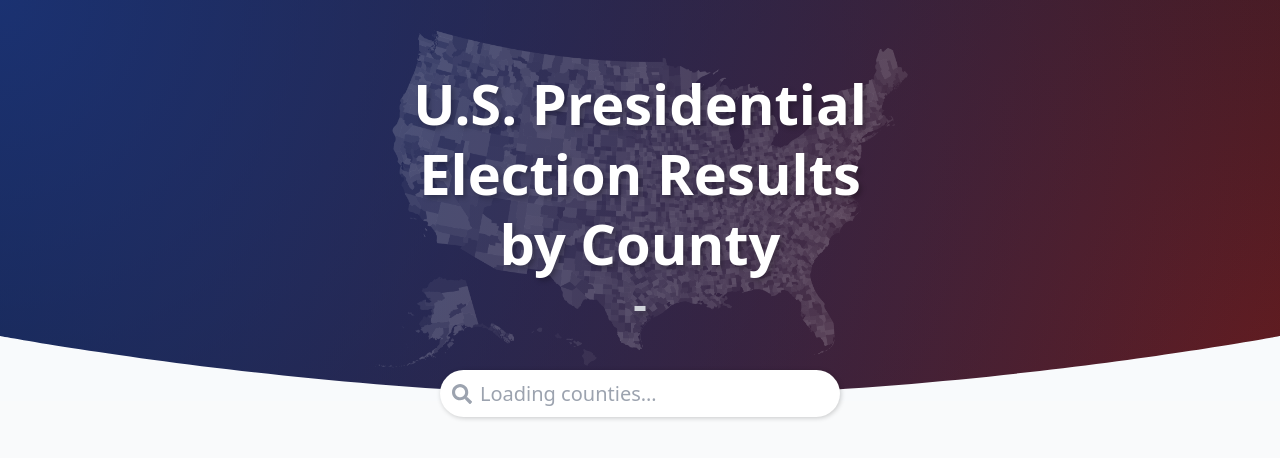
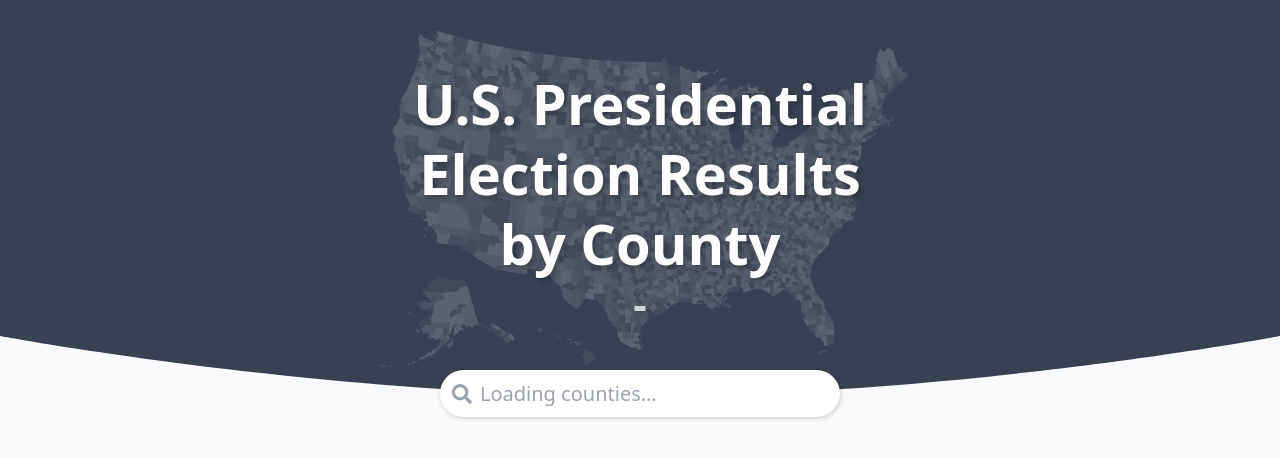
Before and after one commit to LukeLambert/countyvotes.us, a Python web app: template templates/home.html in a window 1280 px wide. Shown: the top 458 px of the page. Run offline with Jinja, Linux system fonts and the light colour scheme; the template is opened without the code that fills it, so the values that code supplies are empty.

Commit message:
New colors

```diff
--- a/static/scss/_colors.scss
+++ b/static/scss/_colors.scss
@@ -1,13 +1,3 @@
-$slate-50: #f8fafc;
-$slate-100: #f1f5f9;
-$slate-200: #e2e8f0;
-$slate-300: #cbd5e1;
-$slate-400: #94a3b8;
-$slate-500: #64748b;
-$slate-600: #475569;
-$slate-700: #334155;
-$slate-800: #1e293b;
-$slate-900: #0f172a;
 $gray-50: #f9fafb;
 $gray-100: #f3f4f6;
 $gray-200: #e5e7eb;
@@ -18,203 +8,11 @@
 $gray-700: #374151;
 $gray-800: #1f2937;
 $gray-900: #111827;
-$zinc-50: #fafafa;
-$zinc-100: #f4f4f5;
-$zinc-200: #e4e4e7;
-$zinc-300: #d4d4d8;
-$zinc-400: #a1a1aa;
-$zinc-500: #71717a;
-$zinc-600: #52525b;
-$zinc-700: #3f3f46;
-$zinc-800: #27272a;
-$zinc-900: #18181b;
-$neutral-50: #fafafa;
-$neutral-100: #f5f5f5;
-$neutral-200: #e5e5e5;
-$neutral-300: #d4d4d4;
-$neutral-400: #a3a3a3;
-$neutral-500: #737373;
-$neutral-600: #525252;
-$neutral-700: #404040;
-$neutral-800: #262626;
-$neutral-900: #171717;
-$stone-50: #fafaf9;
-$stone-100: #f5f5f4;
-$stone-200: #e7e5e4;
-$stone-300: #d6d3d1;
-$stone-400: #a8a29e;
-$stone-500: #78716c;
-$stone-600: #57534e;
-$stone-700: #44403c;
-$stone-800: #292524;
-$stone-900: #1c1917;
-$red-50: #fef2f2;
-$red-100: #fee2e2;
-$red-200: #fecaca;
-$red-300: #fca5a5;
-$red-400: #f87171;
-$red-500: #ef4444;
-$red-600: #dc2626;
-$red-700: #b91c1c;
-$red-800: #991b1b;
-$red-900: #7f1d1d;
-$orange-50: #fff7ed;
-$orange-100: #ffedd5;
-$orange-200: #fed7aa;
-$orange-300: #fdba74;
-$orange-400: #fb923c;
-$orange-500: #f97316;
-$orange-600: #ea580c;
-$orange-700: #c2410c;
-$orange-800: #9a3412;
-$orange-900: #7c2d12;
-$amber-50: #fffbeb;
-$amber-100: #fef3c7;
-$amber-200: #fde68a;
-$amber-300: #fcd34d;
-$amber-400: #fbbf24;
-$amber-500: #f59e0b;
-$amber-600: #d97706;
-$amber-700: #b45309;
-$amber-800: #92400e;
-$amber-900: #78350f;
-$yellow-50: #fefce8;
-$yellow-100: #fef9c3;
-$yellow-200: #fef08a;
-$yellow-300: #fde047;
-$yellow-400: #facc15;
-$yellow-500: #eab308;
-$yellow-600: #ca8a04;
-$yellow-700: #a16207;
-$yellow-800: #854d0e;
-$yellow-900: #713f12;
-$lime-50: #f7fee7;
-$lime-100: #ecfccb;
-$lime-200: #d9f99d;
-$lime-300: #bef264;
-$lime-400: #a3e635;
-$lime-500: #84cc16;
-$lime-600: #65a30d;
-$lime-700: #4d7c0f;
-$lime-800: #3f6212;
-$lime-900: #365314;
-$green-50: #f0fdf4;
-$green-100: #dcfce7;
-$green-200: #bbf7d0;
-$green-300: #86efac;
-$green-400: #4ade80;
-$green-500: #22c55e;
-$green-600: #16a34a;
-$green-700: #15803d;
-$green-800: #166534;
-$green-900: #14532d;
-$emerald-50: #ecfdf5;
-$emerald-100: #d1fae5;
-$emerald-200: #a7f3d0;
-$emerald-300: #6ee7b7;
-$emerald-400: #34d399;
-$emerald-500: #10b981;
-$emerald-600: #059669;
-$emerald-700: #047857;
-$emerald-800: #065f46;
-$emerald-900: #064e3b;
-$teal-50: #f0fdfa;
-$teal-100: #ccfbf1;
-$teal-200: #99f6e4;
-$teal-300: #5eead4;
-$teal-400: #2dd4bf;
-$teal-500: #14b8a6;
-$teal-600: #0d9488;
-$teal-700: #0f766e;
-$teal-800: #115e59;
-$teal-900: #134e4a;
-$cyan-50: #ecfeff;
-$cyan-100: #cffafe;
-$cyan-200: #a5f3fc;
-$cyan-300: #67e8f9;
-$cyan-400: #22d3ee;
-$cyan-500: #06b6d4;
-$cyan-600: #0891b2;
-$cyan-700: #0e7490;
-$cyan-800: #155e75;
-$cyan-900: #164e63;
-$sky-50: #f0f9ff;
-$sky-100: #e0f2fe;
-$sky-200: #bae6fd;
-$sky-300: #7dd3fc;
-$sky-400: #38bdf8;
-$sky-500: #0ea5e9;
-$sky-600: #0284c7;
-$sky-700: #0369a1;
-$sky-800: #075985;
-$sky-900: #0c4a6e;
-$blue-50: #eff6ff;
-$blue-100: #dbeafe;
-$blue-200: #bfdbfe;
-$blue-300: #93c5fd;
-$blue-400: #60a5fa;
-$blue-500: #3b82f6;
-$blue-600: #2563eb;
-$blue-700: #1d4ed8;
-$blue-800: #1e40af;
-$blue-900: #1e3a8a;
-$indigo-50: #eef2ff;
-$indigo-100: #e0e7ff;
-$indigo-200: #c7d2fe;
-$indigo-300: #a5b4fc;
-$indigo-400: #818cf8;
-$indigo-500: #6366f1;
-$indigo-600: #4f46e5;
-$indigo-700: #4338ca;
-$indigo-800: #3730a3;
-$indigo-900: #312e81;
-$violet-50: #f5f3ff;
-$violet-100: #ede9fe;
-$violet-200: #ddd6fe;
-$violet-300: #c4b5fd;
-$violet-400: #a78bfa;
-$violet-500: #8b5cf6;
-$violet-600: #7c3aed;
-$violet-700: #6d28d9;
-$violet-800: #5b21b6;
-$violet-900: #4c1d95;
-$purple-50: #faf5ff;
-$purple-100: #f3e8ff;
-$purple-200: #e9d5ff;
-$purple-300: #d8b4fe;
-$purple-400: #c084fc;
-$purple-500: #a855f7;
-$purple-600: #9333ea;
-$purple-700: #7e22ce;
-$purple-800: #6b21a8;
-$purple-900: #581c87;
-$fuchsia-50: #fdf4ff;
-$fuchsia-100: #fae8ff;
-$fuchsia-200: #f5d0fe;
-$fuchsia-300: #f0abfc;
-$fuchsia-400: #e879f9;
-$fuchsia-500: #d946ef;
-$fuchsia-600: #c026d3;
-$fuchsia-700: #a21caf;
-$fuchsia-800: #86198f;
-$fuchsia-900: #701a75;
-$pink-50: #fdf2f8;
-$pink-100: #fce7f3;
-$pink-200: #fbcfe8;
-$pink-300: #f9a8d4;
-$pink-400: #f472b6;
-$pink-500: #ec4899;
-$pink-600: #db2777;
-$pink-700: #be185d;
-$pink-800: #9d174d;
-$pink-900: #831843;
-$rose-50: #fff1f2;
-$rose-100: #ffe4e6;
-$rose-200: #fecdd3;
-$rose-300: #fda4af;
-$rose-400: #fb7185;
-$rose-500: #f43f5e;
-$rose-600: #e11d48;
-$rose-700: #be123c;
-$rose-800: #9f1239;
-$rose-900: #881337;
+
+$chart-blue: rgb(54, 162, 235);
+$chart-red: rgb(255, 99, 132);
+$chart-orange: rgb(255, 159, 64);
+$chart-yellow: rgb(255, 205, 86);
+$chart-green: rgb(75, 192, 192);
+$chart-purple: rgb(153, 102, 255);
+$chart-grey: rgb(201, 203, 207);
--- a/static/scss/style.scss
+++ b/static/scss/style.scss
@@ -11,22 +11,25 @@
 :root {
   --color-chart-text: #{$gray-900};
   --color-chart-gridlines: #{$gray-200};
-  --color-chart-democrat: #{$blue-400};
-  --color-chart-republican: #{$red-400};
-  --color-chart-other: #{$yellow-400};
+  --color-chart-democrat: #{$chart-blue};
+  --color-chart-democrat-bg: #{rgba($chart-blue, 0.5)};
+  --color-chart-republican: #{$chart-red};
+  --color-chart-republican-bg: #{rgba($chart-red, 0.5)};
+  --color-chart-other: #{$chart-yellow};
+  --color-chart-other-bg: #{rgba($chart-yellow, 0.5)};
   --padding-size: 15px;
 }
 
 *.bg-democrat {
-  background-color: #{$blue-100};
+  background-color: var(--color-chart-democrat-bg);
 }
 
 *.bg-republican {
-  background-color: #{$red-100};
+  background-color: var(--color-chart-republican-bg);
 }
 
 *.bg-other {
-  background-color: #{$yellow-100};
+  background-color: var(--color-chart-other-bg);
 }
 
 html, body {
@@ -249,11 +252,7 @@
     position: relative;
     box-sizing: border-box;
     padding: 10px 0 30px 0;
-    background-color: $gray-900;
-    background-image: (
-            radial-gradient(circle at top left, rgba($blue-900, 0.75), transparent),
-            radial-gradient(circle at bottom right, rgba($red-900, 0.75), transparent)
-    );
+    background-color: $gray-700;
 
     .container {
       height: 100%;
```
Also changed, not shown: static/js/county.js (+9 -2 lines), static/css/style.css, 1 other file.
